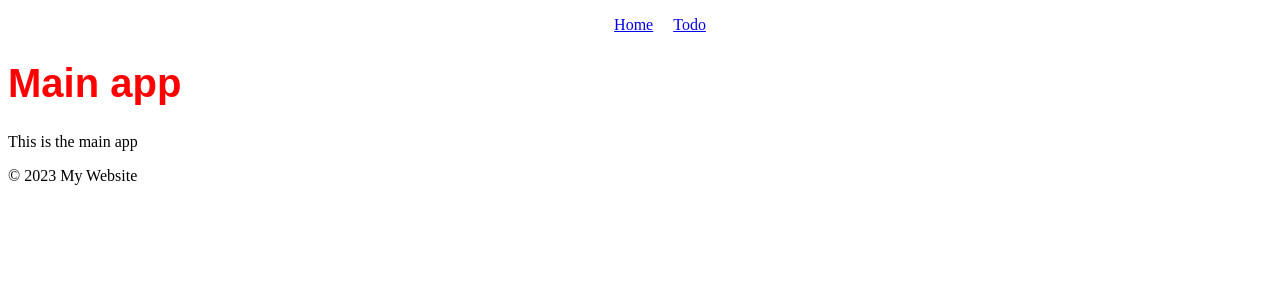
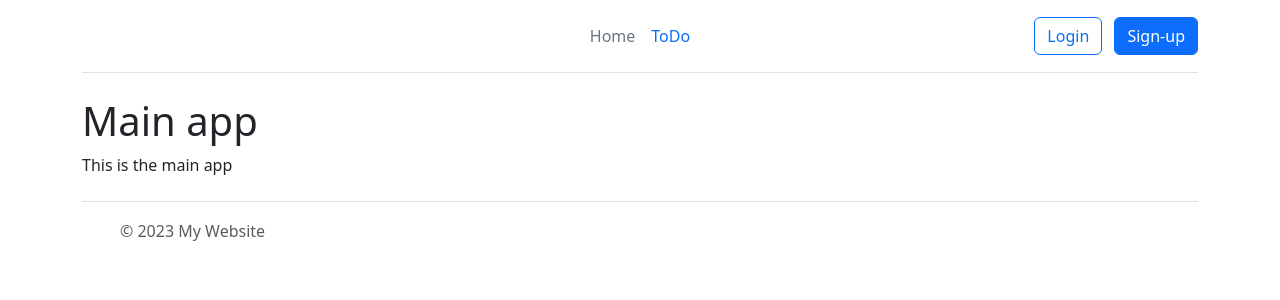
Before and after one commit to alekseysafronov/flask_todo_vue, a Flask app: page / in a window 1280 px wide. Shown: the top 300 px of the page. Run offline with Flask 3, Linux system fonts and the light colour scheme.

Commit message:
Add bootstrap header and footer

```diff
--- a/static/style.css
+++ b/static/style.css
@@ -2,6 +2,11 @@ h1 {
     color: red;
     font-size: 40px;
     font-family: arial;
+}
+
+a {
+    text-decoration: none;
+    color: black;
 }
 
 header nav ul{
--- a/templates/base.html
+++ b/templates/base.html
@@ -4,20 +4,57 @@
     <meta charset="UTF-8">
     <meta name="viewport" content="width=device-width, initial-scale=1.0">
     <title>{% block title %}{% endblock %}</title>
-    <link rel="stylesheet" href="{{ url_for('static', filename='style.css')}}">
+    <!-- <script src="https://cdn.tailwindcss.com"></script> -->
+    <link href="https://cdn.jsdelivr.net/npm/bootstrap@5.3.2/dist/css/bootstrap.min.css"
+    rel="stylesheet"
+    integrity="sha384-T3c6CoIi6uLrA9TneNEoa7RxnatzjcDSCmG1MXxSR1GAsXEV/Dwwykc2MPK8M2HN"
+    crossorigin="anonymous">
+    <!-- <link rel="stylesheet" href="{{ url_for('static', filename='style.css')}}"> -->
 </head>
 <body>
-    <header>
-        <nav>
-            <ul>
-                <li><a href="/">Home</a></li>
-                <li><a href="/todo">Todo</a></li>
-            </ul>
-        </nav>
-    </header>
+
+    <div class="container">
+        <header class="d-flex flex-wrap align-items-center justify-content-center justify-content-md-between py-3 mb-4 border-bottom">
+          <div class="col-md-3 mb-2 mb-md-0">
+            <a href="/" class="d-inline-flex link-body-emphasis text-decoration-none">
+              <svg class="bi" width="40" height="32" role="img" aria-label="Bootstrap"><use xlink:href="#bootstrap"></use></svg>
+            </a>
+          </div>
+
+          <ul class="nav col-12 col-md-auto mb-2 justify-content-center mb-md-0">
+            <li><a href="/" class="nav-link px-2 link-secondary">Home</a></li>
+            <li><a href="/todo" class="nav-link px-2">ToDo</a></li>
+
+          </ul>
+
+          <div class="col-md-3 text-end">
+            <button type="button" class="btn btn-outline-primary me-2">Login</button>
+            <button type="button" class="btn btn-primary">Sign-up</button>
+          </div>
+        </header>
+      </div>
+
+      <div class="container">
     {% block content %}{% endblock %}
-    <footer>
-        <p>&copy; 2023 My Website</p>
-    </footer>
+    </div>
+
+    <div class="container">
+        <footer class="d-flex flex-wrap justify-content-between align-items-center py-3 my-4 border-top">
+          <div class="col-md-4 d-flex align-items-center">
+            <a href="/" class="mb-3 me-2 mb-md-0 text-body-secondary text-decoration-none lh-1">
+              <svg class="bi" width="30" height="24"><use xlink:href="#bootstrap"></use></svg>
+            </a>
+            <span class="mb-3 mb-md-0 text-body-secondary">&copy; 2023 My Website</span>
+          </div>
+
+          <ul class="nav col-md-4 justify-content-end list-unstyled d-flex">
+            <li class="ms-3"><a class="text-body-secondary" href="#"><svg class="bi" width="24" height="24"><use xlink:href="#twitter"></use></svg></a></li>
+            <li class="ms-3"><a class="text-body-secondary" href="#"><svg class="bi" width="24" height="24"><use xlink:href="#instagram"></use></svg></a></li>
+            <li class="ms-3"><a class="text-body-secondary" href="#"><svg class="bi" width="24" height="24"><use xlink:href="#facebook"></use></svg></a></li>
+          </ul>
+        </footer>
+      </div>
+
+
 </body>
 </html>
```
